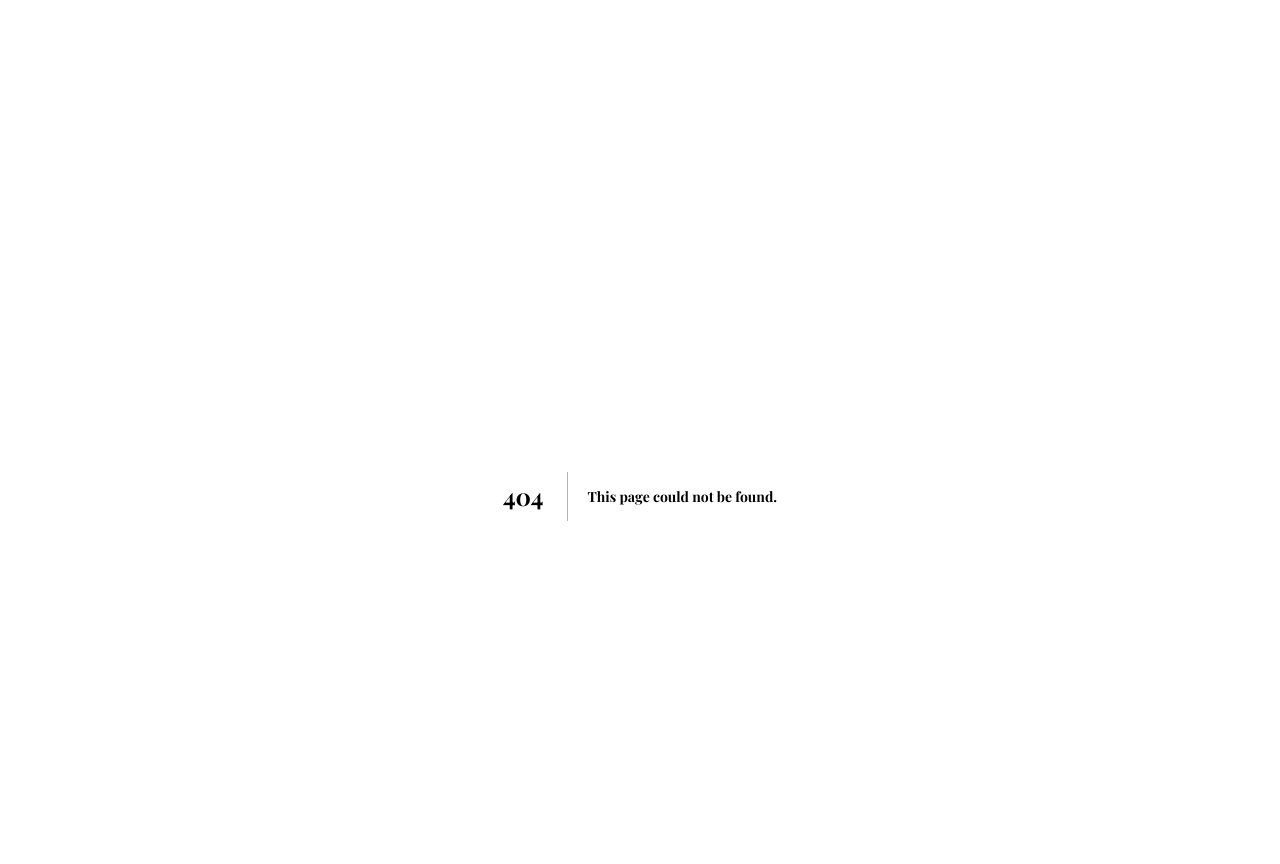
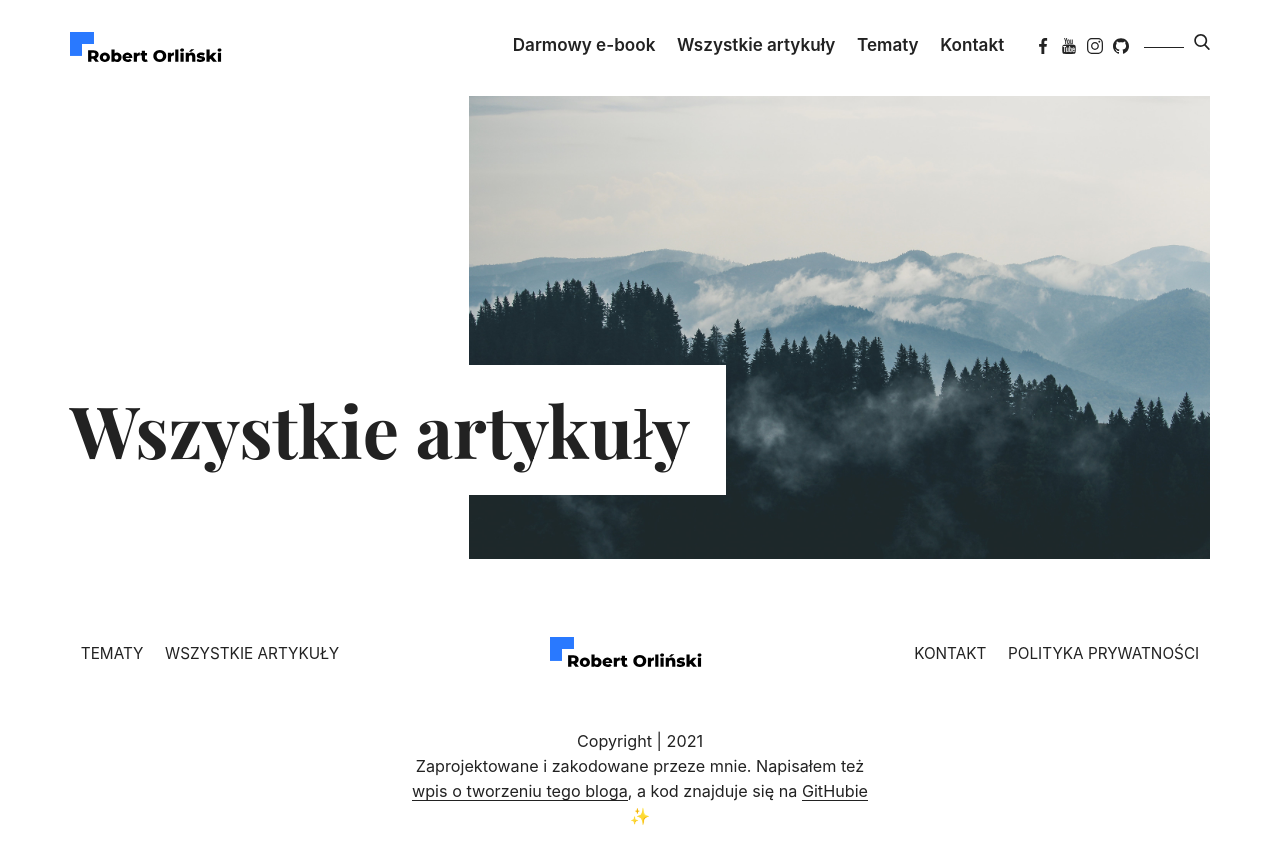
Before and after one commit to robert-orlinski/robertorlinski.pl, a Next.js app: page /artykuly in a window 1280 px wide. Before the commit this address had no page. Shown: the top 864 px of the page. Built offline with nearby package versions, Linux system fonts and the light colour scheme; a web font is replaced by a local one.

Commit message:
add articles page; make Head component; change some file directories

```diff
--- /dev/null
+++ b/components/Head/index.tsx
@@ -0,0 +1,14 @@
+import { FC } from 'react';
+import HeadTag from 'next/head';
+
+interface Props {
+  title: string;
+  description: string;
+}
+
+export const Head: FC<Props> = ({ title, description }) => (
+  <HeadTag>
+    <title>{title}</title>
+    <meta name="description" content={description} />
+  </HeadTag>
+);
--- a/components/MainHeader/index.tsx
+++ b/components/MainHeader/index.tsx
@@ -1,3 +1,4 @@
+import { FC } from 'react';
 import styled from 'styled-components';
 import Image from 'next/image';
 
@@ -6,8 +7,6 @@ import { Nav } from '../TopNav';
 import { Title } from '../SectionTitle';
 
 import { to } from '../../helpers/styles/devices';
-
-import bannerImage from './banner.jpg';
 
 const Banner = styled(WideWrapper)`
   display: flex;
@@ -41,16 +40,21 @@ const StyledImage = styled(Image)`
   object-fit: cover;
 `;
 
-export const MainBanner = () => (
+interface Props {
+  title: string;
+  image: {
+    src: StaticImageData;
+    alt: string;
+  };
+}
+
+export const MainBanner: FC<Props> = ({ title, image: { src, alt } }) => (
   <header>
     <Nav />
     <Banner>
-      <MainTitle>Cześć, jestem Robert</MainTitle>
+      <MainTitle>{title}</MainTitle>
       <ImageContainer>
-        <StyledImage
-          src={bannerImage}
-          alt={`Robert zamierzający uderzyć ogromny, pluszowy przycisk "enter", który jednocześnie można podłączyć na USB i tym samym zatwierdzać rzeczy z potężnym impetem.`}
-        />
+        <StyledImage src={src} alt={alt} />
       </ImageContainer>
     </Banner>
   </header>
--- a/pages/_document.tsx
+++ b/pages/_document.tsx
@@ -44,6 +44,7 @@ export default class MyDocument extends Document {
             href="https://fonts.googleapis.com/css2?family=Darker+Grotesque:wght@400;600&family=Playfair+Display:wght@700&display=swap"
             rel="stylesheet"
           />
+          <link rel="icon" href="/favicon.ico" />
         </Head>
         <body>
           <Main />
--- /dev/null
+++ b/pages/artykuly/index.tsx
@@ -0,0 +1,29 @@
+import { Head } from '../../components/Head';
+import { Footer } from '../../components/Footer';
+import { WideWrapper } from '../../components/Foundations/Wrapper';
+import { MainBanner } from '../../components/MainHeader';
+
+import bannerImage from '../../public/images/banners/forest.jpg';
+
+const meta = {
+  title: 'Artykuły | Robert Orliński',
+  description:
+    'Wszystkie artykuły, które do tej pory pojawiły się na blogu. Przeczytasz o front-endzie, WordPressie, trochę przemyśleń i trochę rzeczy związanych z designem oraz pracą jako programista',
+};
+
+const Blog = () => (
+  <>
+    <Head {...meta} />
+    <MainBanner
+      title="Wszystkie artykuły"
+      image={{
+        src: bannerImage,
+        alt: 'Robert zamierzający uderzyć ogromny, pluszowy przycisk "enter", który jednocześnie można podłączyć na USB i tym samym zatwierdzać rzeczy z potężnym impetem.',
+      }}
+    />
+    <WideWrapper as="main"></WideWrapper>
+    <Footer />
+  </>
+);
+
+export default Blog;
```
Also changed, not shown: components/Footer/Menu.tsx (+4 -4 lines), components/SocialMedia/Icons/Base.tsx (+3 -4 lines), pages/index.tsx (+17 -11 lines), public/images/banners/forest.jpg (added), public/images/banners/me.jpg (renamed from components/MainHeader/banner.jpg).
